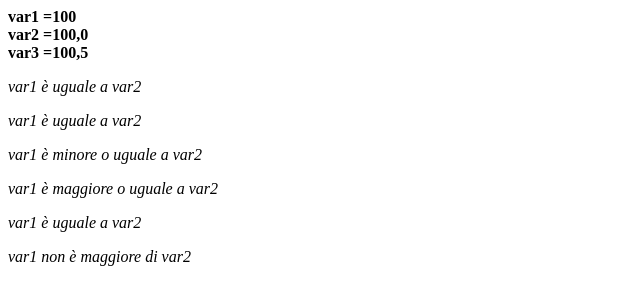
After one commit to MarcoRossin/primo_progetto, a Django app: page /seconda_app/if_else_elif in a window 1280 px wide. The commit adds this page. Shown: the top 305 px of the page, without its empty margins (0-640 px from the left). Run offline with Django 4.2, Linux system fonts and the light colour scheme.

Commit message:
aggiornamento

```diff
--- /dev/null
+++ b/seconda_app/templates/if_else_elif.html
@@ -0,0 +1,65 @@
+<!DOCTYPE html>
+<html lang="en">
+<head>
+    <meta charset="UTF-8">
+    <meta http-equiv="X-UA-Compatible" content="IE=edge">
+    <meta name="viewport" content="width=device-width, initial-scale=1.0">
+    <title>if else elif</title>
+</head>
+<body>
+    <b>var1 ={{var1}}</b> <br/>
+    <b>var2 ={{var2}}</b> <br/>
+    <b>var3 ={{var3}}</b> <br/>
+
+    {% if var1 < var2 %}
+        <p><i>var1 è minore di var2</i></b>
+    {% elif var1 > var2 %}
+        <p><i>var1 è maggiore di var2</i></b>
+    {% else %}
+        <p><i>var1 è uguale a var2</i></b>
+    {% endif %}
+
+    {% if var1 > var2 %}
+        <p><i>var1 è maggiore di var2</i></p>
+    {% elif var1 < var2 %}
+        <p><i>var1 è minore di var2</i></p>
+    {% else %}
+        <p><i>var1 è uguale a var2</i></b>
+    {% endif %}
+
+    {% if var1 <= var2 %}
+        <p><i>var1 è minore o uguale a var2</i></p>
+    {% elif var1 > var2 %}
+        <p><i>var1 è maggiore di var2</i></p>
+    {% endif %}
+
+    {% if var1 >= var2 %}
+        <p><i>var1 è maggiore o uguale a var2</i></p>
+    {% elif var1 < var2 %}
+        <p><i>var1 è minore di var2</i></p>
+    {% endif %}
+
+    {% if var1 == var2 %}
+        <p><i>var1 è uguale a var2</i></p>
+    {% elif var1 != var2 %}
+        <p><i>var1 è diverso di var2</i></p>
+    {% endif %}
+
+    {% if var1 < var2 and var1 < var3 %}
+        <p><i>var1 è minore di var2 e var1 è minore di var3</i></p>
+    {% elif var1 > var2 and var1 > var3 %}
+        <p><i>var1 è maggiore di var2 e var1 è maggiore di var3</i></p>
+    {% endif %}
+
+    {% if not var1 > var2 %}
+        <p><i>var1 non è maggiore di var2</i></p>
+    {% elif not var1 < var2 %}
+        <p><i>var1 non è minore di var2 </i></p>
+    {% else %}
+        <p><i>var1 è uguale di var2 </i></p>
+    {% endif %}
+
+
+
+</body>
+</html>
--- a/seconda_app/templates/index2.html
+++ b/seconda_app/templates/index2.html
@@ -9,6 +9,8 @@
 <body>
     <ol>
         <li><a href="{% url 'seconda_app:es_if'%}">Es if</a></li>
+        <li><a href="{% url 'seconda_app:if_else_elif'%}">if else elif</a></li>
+        <li><a href="{% url 'seconda_app:ciclo_for'%}">ciclo_for</a></li>
     </ol>
 </body>
 </html>
--- a/seconda_app/urls.py
+++ b/seconda_app/urls.py
@@ -1,8 +1,10 @@
 from django.urls import path
-from seconda_app.views import es_if,index2
+from seconda_app.views import es_if,if_else_elif,ciclo_for,index2
 
 app_name="seconda_app"
 urlpatterns=[
     path('es_if',es_if,name="es_if"),
+    path('if_else_elif',if_else_elif,name='if_else_elif'),
+    path('ciclo_for',ciclo_for,name='ciclo_for'),
     path('index2',index2,name='index2'),
 ]
--- a/seconda_app/views.py
+++ b/seconda_app/views.py
@@ -1,3 +1,4 @@
+import datetime
 from django.shortcuts import render
 
 # Create your views here.
@@ -7,7 +8,22 @@ def es_if(request):
         'var2':200,
         'var3':300,
     }
-    return render(request, "es_if",context)
+    return render(request, "es_if.html",context)
+
+def if_else_elif(request):
+    context={
+        'var1':100,
+        'var2':100.0,
+        'var3':100.50,
+    }
+    return render(request, "if_else_elif.html",context)
+
+def ciclo_for(request):
+    context={
+        'list1': [1, datetime.date(2019,7,16), 'Do not give up!'],
+        'list2': [1, datetime.date(2019,7,16), 'Do not give up!']
+    }
+    return render(request, "ciclo_for.html",context)
 
 
 def index2(request):
```
Also changed, not shown: seconda_app/templates/ciclo_for.html (added, +41 -0 lines).
